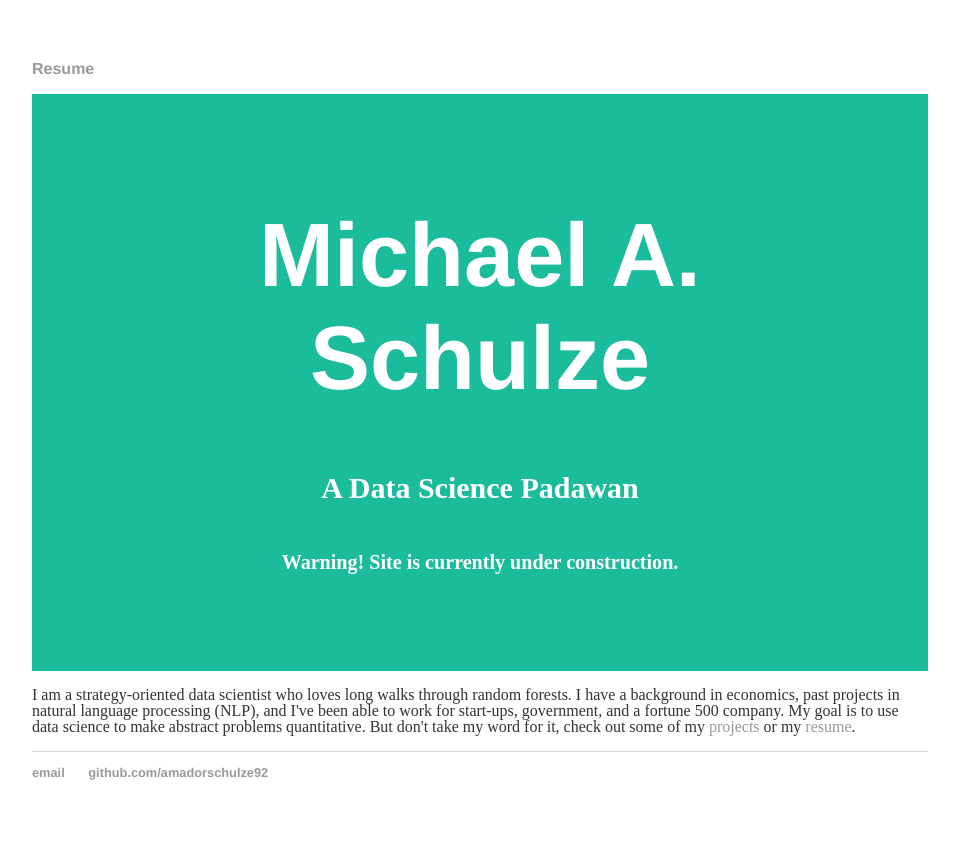
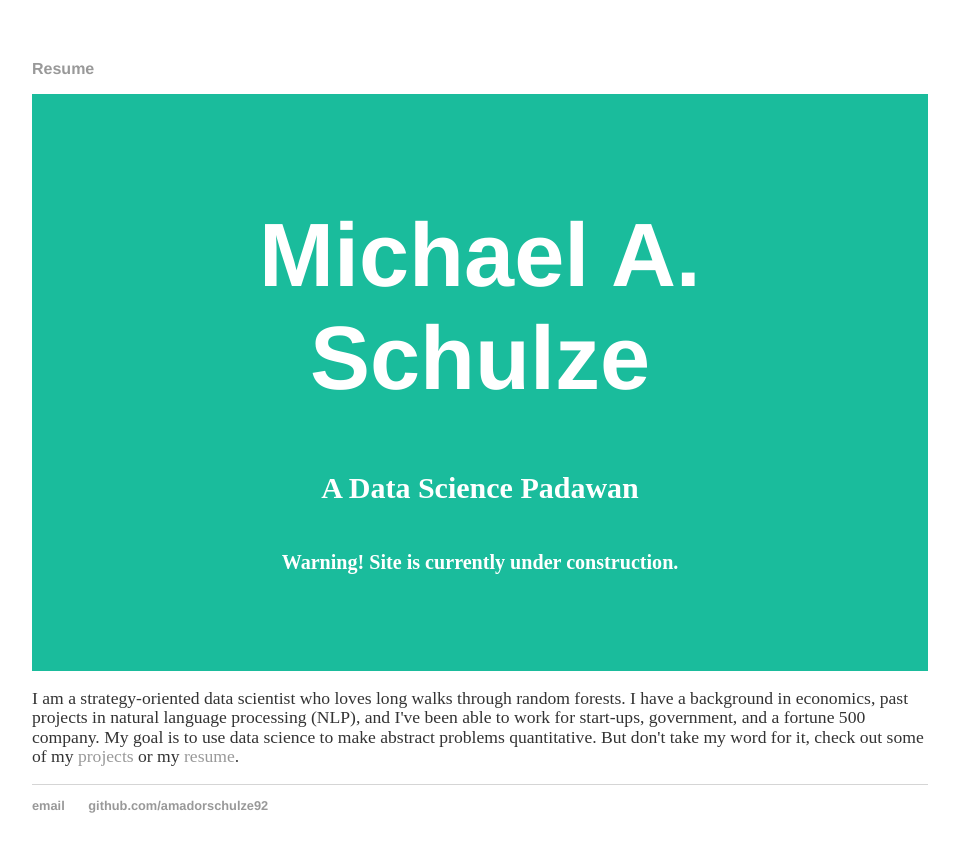
Before and after one commit to amadorschulze92/amadorschulze92.github.io, a Jekyll site: the page built from index.html, in a window 1280 px wide. Shown: the top 852 px of the page, without its empty margins (160-1119 px from the left). Built offline with Jekyll 4.4.1, drawn with Linux system fonts in a browser that asks for light colours.

Commit message:
make font a tad bigger

```diff
--- a/assets/css/main.css
+++ b/assets/css/main.css
@@ -34,8 +34,8 @@ h1 {
 }
 
 p {
-    font-size: 1.0em;
-    line-height: 1.0em;
+    font-size: 1.1em;
+    line-height: 1.1em;
     color: #333;
 }
 footer {
```
